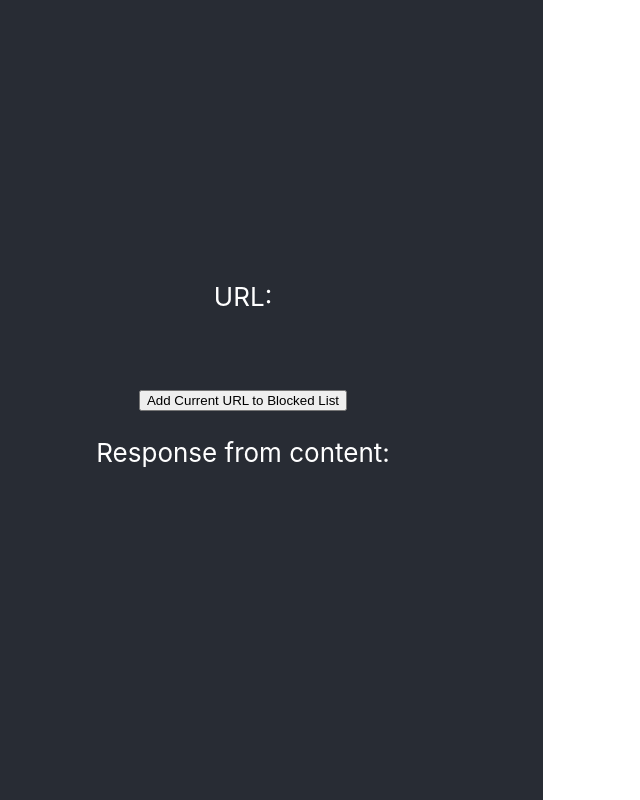
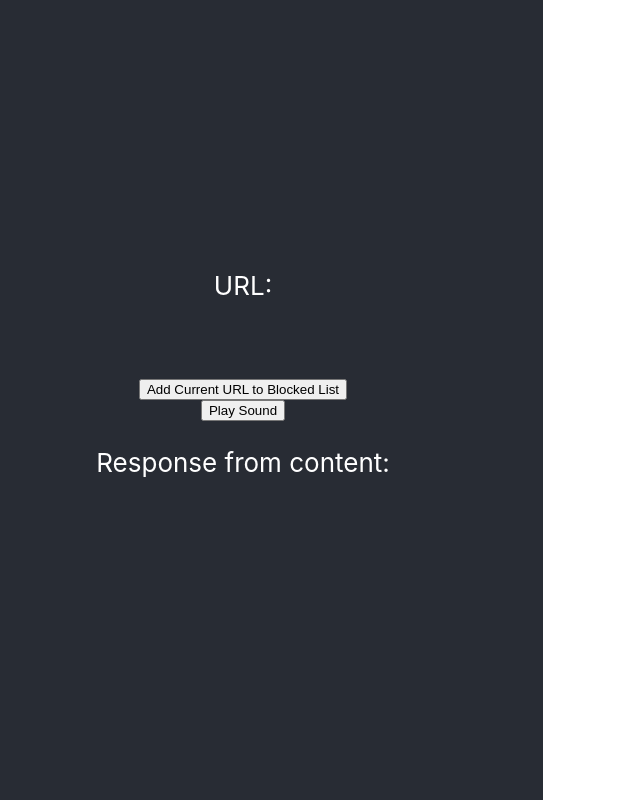
Before and after one commit to sc71/hackathon_alarming, a React (Create React App) app: page / in a window 1280 px wide. Shown: the whole page, without its empty margins (57-697 px from the left). Built offline with nearby package versions, Linux system fonts and the light colour scheme; no server answers.

Commit message:
added audio files

```diff
--- a/src/App.tsx
+++ b/src/App.tsx
@@ -36,6 +36,11 @@ function App() {
     getCurrentTab((url) => {
       //TODO add url to firebase
     });
+  }
+
+  const playSound = () => {
+    const myAudio = new Audio(chrome.runtime.getURL("./chrome/sounds/alarm-1-with-reverberation-30031.mp3"));
+    myAudio.play();
   }
 
   // const sendRemoveMessage = () => {
@@ -83,6 +88,7 @@ function App() {
         <button onClick={addCurrentUrl}>Add Current URL to Blocked List</button>
         {/* <button onClick={sendRemoveMessage}>Remove logo</button>
         <button onClick={sendRemoveAllMessage}>Remove all</button> */}
+        <button onClick={playSound}>Play Sound</button>
         <p>Response from content:</p>
         <p>
           {responseFromContent}
```
Also changed, not shown: src/chrome/background.ts (+7 -0 lines), public/manifest.json, 3 other files (tests, documents, lock files or other folders).
